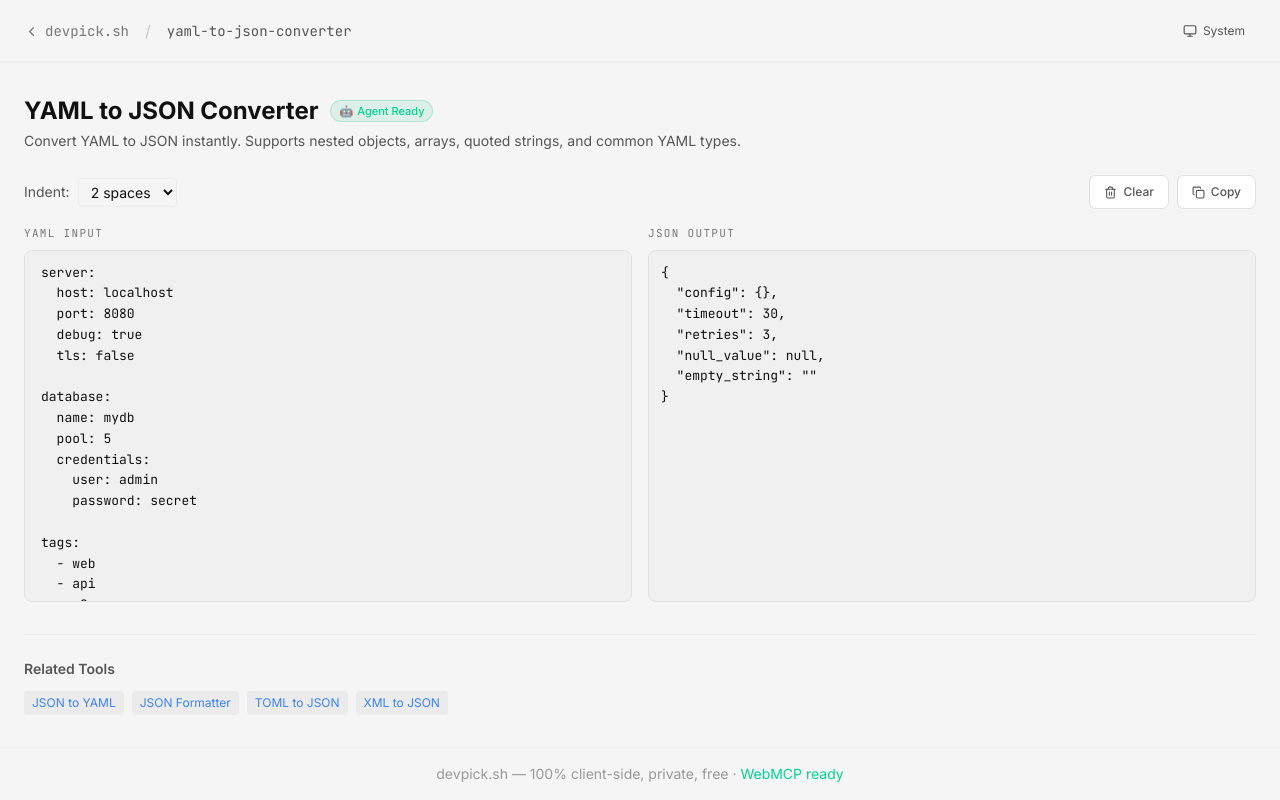
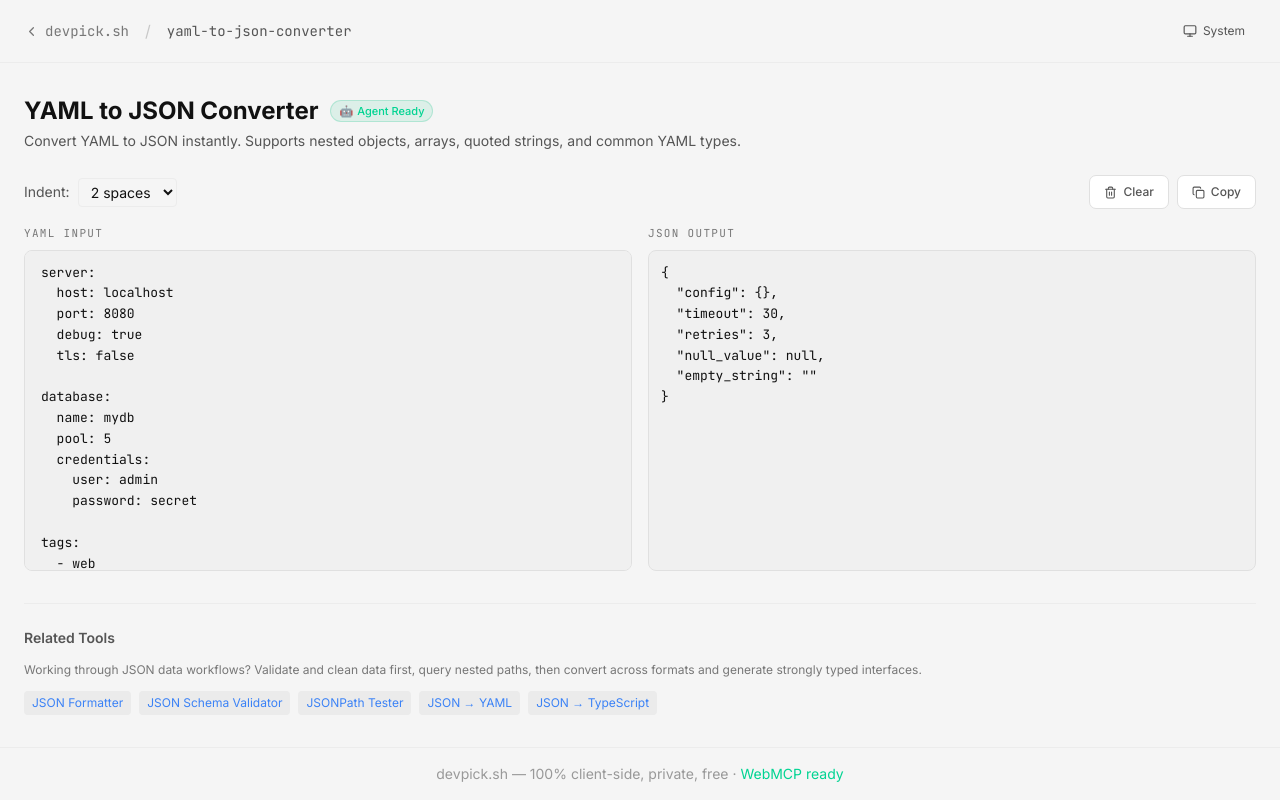
Before and after one commit to kimbobmarley03/devpick.sh, a Next.js app: page /yaml-to-json in a window 1280 px wide. Built offline with nearby package versions, Linux system fonts and the light colour scheme; no server answers.

Commit message:
seo: tighten JSON cluster internal links on yaml-to-json

```diff
--- a/app/yaml-to-json/yaml-to-json-tool.tsx
+++ b/app/yaml-to-json/yaml-to-json-tool.tsx
@@ -278,12 +278,17 @@ export function YamlToJsonTool() {
       {/* Related Tools */}
       <div className="mt-8 pt-6 border-t border-border-subtle">
         <h2 className="text-sm font-semibold text-text-secondary mb-3">Related Tools</h2>
+        <p className="text-xs text-text-dimmed mb-3 leading-relaxed">
+          Working through JSON data workflows? Validate and clean data first, query nested paths,
+          then convert across formats and generate strongly typed interfaces.
+        </p>
         <div className="flex flex-wrap gap-2">
           {[
-            { name: "JSON to YAML", href: "/json-to-yaml" },
             { name: "JSON Formatter", href: "/json-formatter" },
-            { name: "TOML to JSON", href: "/toml" },
-            { name: "XML to JSON", href: "/xml-to-json" },
+            { name: "JSON Schema Validator", href: "/json-schema" },
+            { name: "JSONPath Tester", href: "/jsonpath" },
+            { name: "JSON → YAML", href: "/json-to-yaml" },
+            { name: "JSON → TypeScript", href: "/json-to-ts" },
           ].map((t) => (
             <a
               key={t.href}
```
